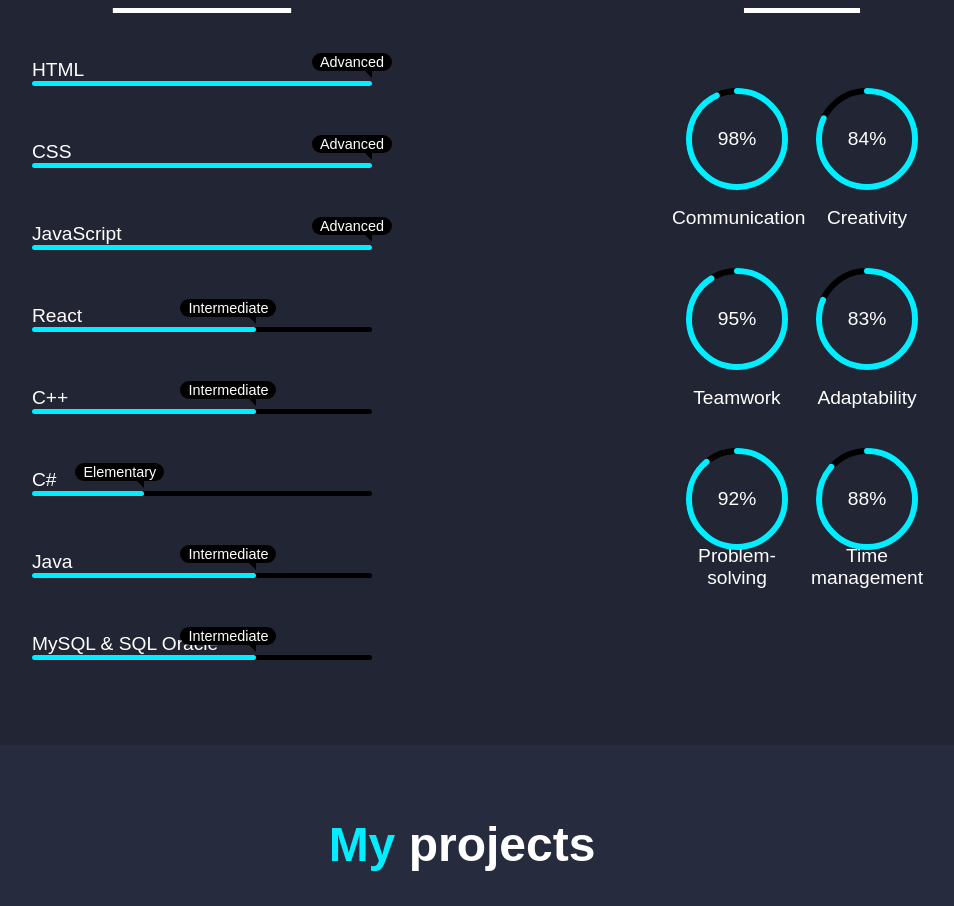
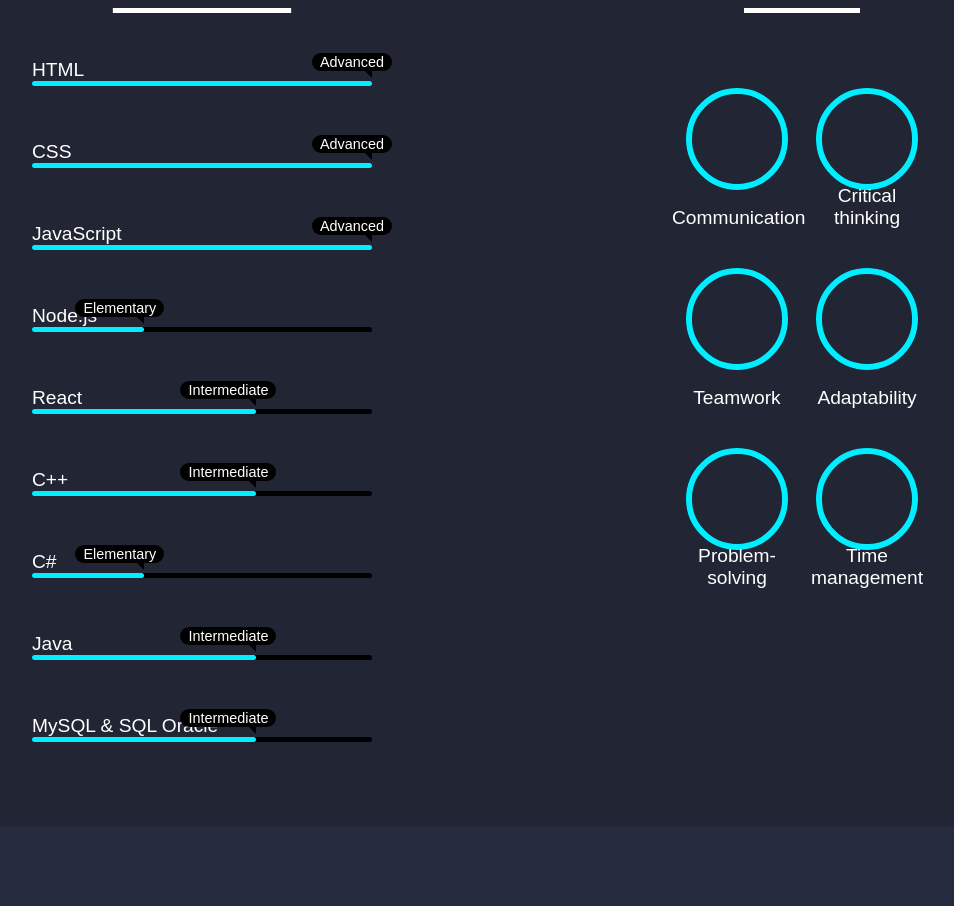
Before and after one commit to NicAndrei2000/NicAndrei2000.github.io, a React (Create React App) app: page / in a window 1280 px wide. Shown: the part 3510-4416 px from the top of the page, without its empty margins (178-1132 px from the left). Built offline with nearby package versions, Linux system fonts and the light colour scheme.

Commit message:
Change skills

```diff
--- a/src/components/Projects/Projects.jsx
+++ b/src/components/Projects/Projects.jsx
@@ -12,7 +12,7 @@
           <p>Click here to find out more about this project!</p>
           <br />
           <br />
-          <p>I used the following technologies: HTML, CSS, JavaScript.</p>
+          <p>I used the technologies: HTML, CSS, JavaScript.</p>
         </>
       ),
       img: "img1",
@@ -26,7 +26,7 @@
           <br />
           <br />
           <p>
-            I used the following technologies: HTML, CSS, JavaScript, React and
+            I used the technologies: HTML, CSS, JavaScript, React, Node.js and
             MySQL.
           </p>
         </>
@@ -41,7 +41,7 @@
           <p>Click here to find out more about this project!</p>
           <br />
           <br />
-          <p>I used the following technologies: HTML, CSS, JavaScript.</p>
+          <p>I used the technologies: HTML, CSS, JavaScript.</p>
         </>
       ),
       img: "img1",
--- a/src/pages/Skills/Skills.jsx
+++ b/src/pages/Skills/Skills.jsx
@@ -32,6 +32,14 @@
                 <span>JavaScript</span>
               </div>
               <div className={`${styles.progressLine} ${styles.JavaScript}`}>
+                <span></span>
+              </div>
+            </div>
+            <div className={styles.bar}>
+              <div className={styles.info}>
+                <span>Node.js</span>
+              </div>
+              <div className={`${styles.progressLine} ${styles.NodeJS}`}>
                 <span></span>
               </div>
             </div>
@@ -96,7 +104,7 @@
                   r="80"
                 ></circle>
               </svg>
-              <div className={styles.percentage}>98%</div>
+              <div className={styles.percentage}></div>
               <div className={styles.text}>Communication</div>
             </div>
 
@@ -115,8 +123,8 @@
                   r="80"
                 ></circle>
               </svg>
-              <div className={styles.percentage}>84%</div>
-              <div className={styles.text}>Creativity</div>
+              <div className={styles.percentage}></div>
+              <div className={styles.text}>Critical thinking</div>
             </div>
             <div className={styles.radialBar}>
               <svg x="0px" y="0px" viewBox="0 0 200 200">
@@ -133,7 +141,7 @@
                   r="80"
                 ></circle>
               </svg>
-              <div className={styles.percentage}>95%</div>
+              <div className={styles.percentage}></div>
               <div className={styles.text}>Teamwork</div>
             </div>
             <div className={styles.radialBar}>
@@ -151,7 +159,7 @@
                   r="80"
                 ></circle>
               </svg>
-              <div className={styles.percentage}>83%</div>
+              <div className={styles.percentage}></div>
               <div className={styles.text}>Adaptability</div>
             </div>
             <div className={styles.radialBar}>
@@ -169,7 +177,7 @@
                   r="80"
                 ></circle>
               </svg>
-              <div className={styles.percentage}>92%</div>
+              <div className={styles.percentage}></div>
               <div className={styles.text}>Problem-solving</div>
             </div>
             <div className={styles.radialBar}>
@@ -187,7 +195,7 @@
                   r="80"
                 ></circle>
               </svg>
-              <div className={styles.percentage}>88%</div>
+              <div className={styles.percentage}></div>
               <div className={styles.text}>Time management</div>
             </div>
           </div>
--- a/src/pages/Skills/Skills.module.css
+++ b/src/pages/Skills/Skills.module.css
@@ -128,6 +128,9 @@
 .progressLine.JavaScript span {
   width: 100%;
 }
+.progressLine.NodeJS span {
+  width: 33%;
+}
 .progressLine.React span {
   width: 66%;
 }
@@ -163,6 +166,9 @@
 }
 .progressLine.JavaScript span::after {
   content: "Advanced";
+}
+.progressLine.NodeJS span::after {
+  content: "Elementary";
 }
 .progressLine.React span::after {
   content: "Intermediate";
@@ -273,32 +279,32 @@
 
 @keyframes animate-communication {
   100% {
-    stroke-dashoffset: 35;
+    stroke-dashoffset: 0;
   }
 }
 @keyframes animate-Creativity {
   100% {
-    stroke-dashoffset: 90;
+    stroke-dashoffset: 0;
   }
 }
 @keyframes animate-Teamwork {
   100% {
-    stroke-dashoffset: 45;
+    stroke-dashoffset: 0;
   }
 }
 @keyframes animate-Adaptability {
   100% {
-    stroke-dashoffset: 93;
+    stroke-dashoffset: 0;
   }
 }
 @keyframes animate-ProblemSolving {
   100% {
-    stroke-dashoffset: 55;
+    stroke-dashoffset: 0;
   }
 }
 @keyframes animate-TimeManagement {
   100% {
-    stroke-dashoffset: 67;
+    stroke-dashoffset: 0;
   }
 }
 
--- a/src/pages/ViewProjectDetail/ViewProjectDetail.jsx
+++ b/src/pages/ViewProjectDetail/ViewProjectDetail.jsx
@@ -100,7 +100,7 @@
       technologies: (
         <p>
           &nbsp;For this project I used the following technologies:{" "}
-          <strong> HTML, CSS, JavaScript, React and MySQL </strong>.
+          <strong> HTML, CSS, JavaScript, React, Node.js and MySQL </strong>.
         </p>
       ),
       slides: [
```
Also changed, not shown: src/assets/Images/PersonalProject.jpg (added), 11 other files (tests, documents, lock files or other folders).
